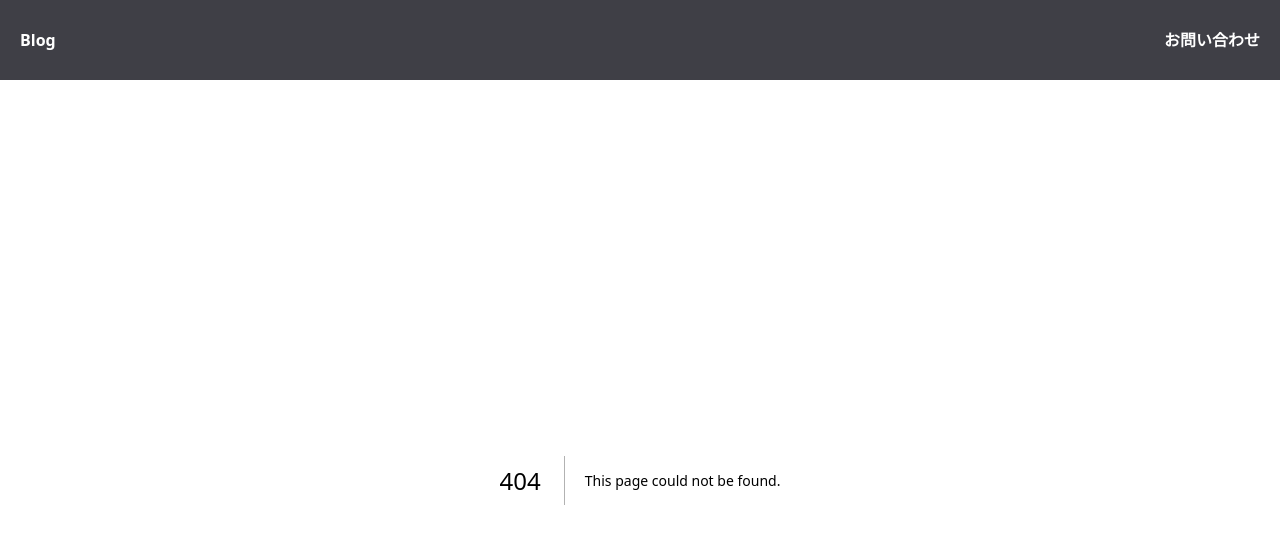
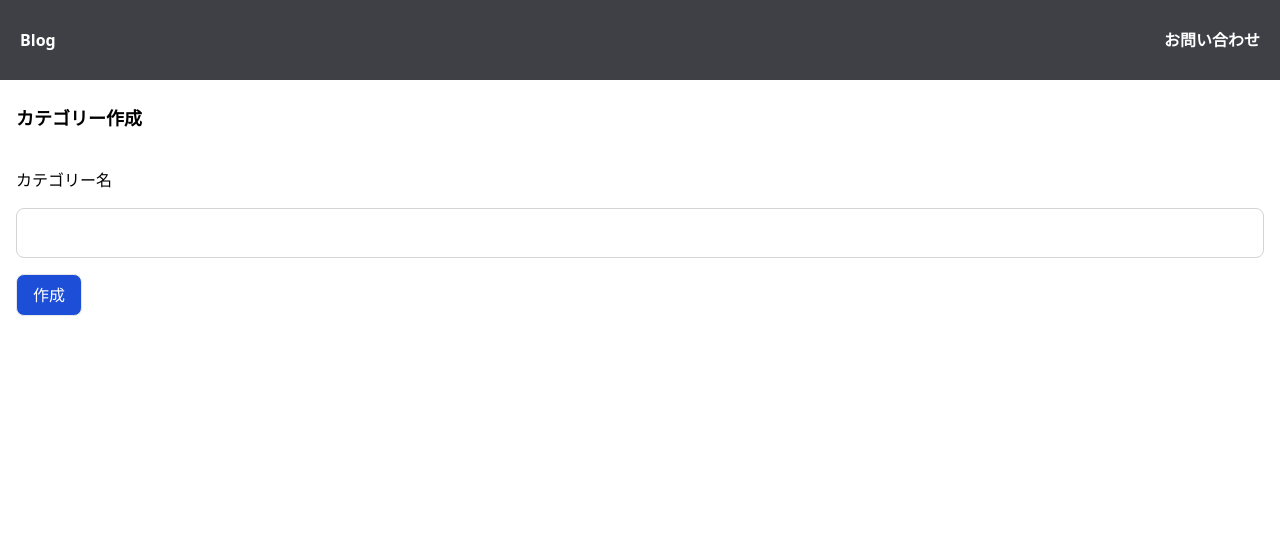
Before and after one commit to yuka01241019/chapter-8app, a Next.js app: page /admin/categories/new in a window 1280 px wide. Before the commit this address had no page. Shown: the top 544 px of the page. Built offline with nearby package versions, Linux system fonts and the light colour scheme.

Commit message:
カテゴリー新規作成ページ(POST)作成

```diff
--- /dev/null
+++ b/src/app/admin/categories/new/page.tsx
@@ -0,0 +1,9 @@
+"use client";
+
+import { CategoryForm } from "../../posts/_components/CategoryForm";
+
+const createCategories = () => {
+  return <CategoryForm />;
+};
+
+export default createCategories;
--- /dev/null
+++ b/src/app/admin/posts/_components/CategoryForm.tsx
@@ -0,0 +1,46 @@
+"use client";
+
+import { useState } from "react";
+
+//カテゴリー新規作成コンポーネント
+export const CategoryForm = () => {
+  const [name, setName] = useState("");
+  const handleSubmit = async (e: React.FormEvent) => {
+    //フォームが送信された時に動く関数
+    e.preventDefault(); //フォーム送信時のリロードを防ぐ役割
+    const res = await fetch("/api/admin/categories", {
+      // 第2引数はHTTPリクエストを送信するための関数
+      method: "POST",
+      headers: { "Content-Type": "application/json" }, //json形式で送る
+      body: JSON.stringify({
+        name,
+      }),
+    });
+
+    if (res.ok) {
+      alert("カテゴリーを作成しました。");
+      setName(""); //フォームリセット
+    } else {
+      alert("エラーが発生しました。");
+    }
+  };
+
+  return (
+    <form onSubmit={handleSubmit} className="space-y-4 p-4">
+      <h1 className="text-lg font-bold mb-9 mt-2">カテゴリー作成</h1>
+      <label>カテゴリー名</label>
+      <input
+        type="text"
+        value={name}
+        onChange={(e) => setName(e.target.value)}
+        className="border border-stone-300 rounded-lg p-3 w-full"
+      ></input>
+      <button
+        type="submit"
+        className="py-2 px-4 border block rounded-lg  text-white bg-blue-700"
+      >
+        作成
+      </button>
+    </form>
+  );
+};
--- a/src/app/page.tsx
+++ b/src/app/page.tsx
@@ -16,9 +16,14 @@ const Posts: React.FC = () => {
   useEffect(() => {
     const getApi = async () => {
       const res = await fetch("/api/admin/posts"); //自作APを呼び出す
-      const { posts } = await res.json(); //postsの配列を取り出す
+      const data = await res.json();
       console.log(posts);
-      setPosts(posts);
+      //postCategoriesからcategoryを抽出
+      const transformedPosts = data.posts.map((post: any) => ({
+        ...post,
+        categories: post.postCategories.map((pc: any) => pc.category),
+      }));
+      setPosts(transformedPosts);
       setIsLoading(false);
     };
     getApi();
```
